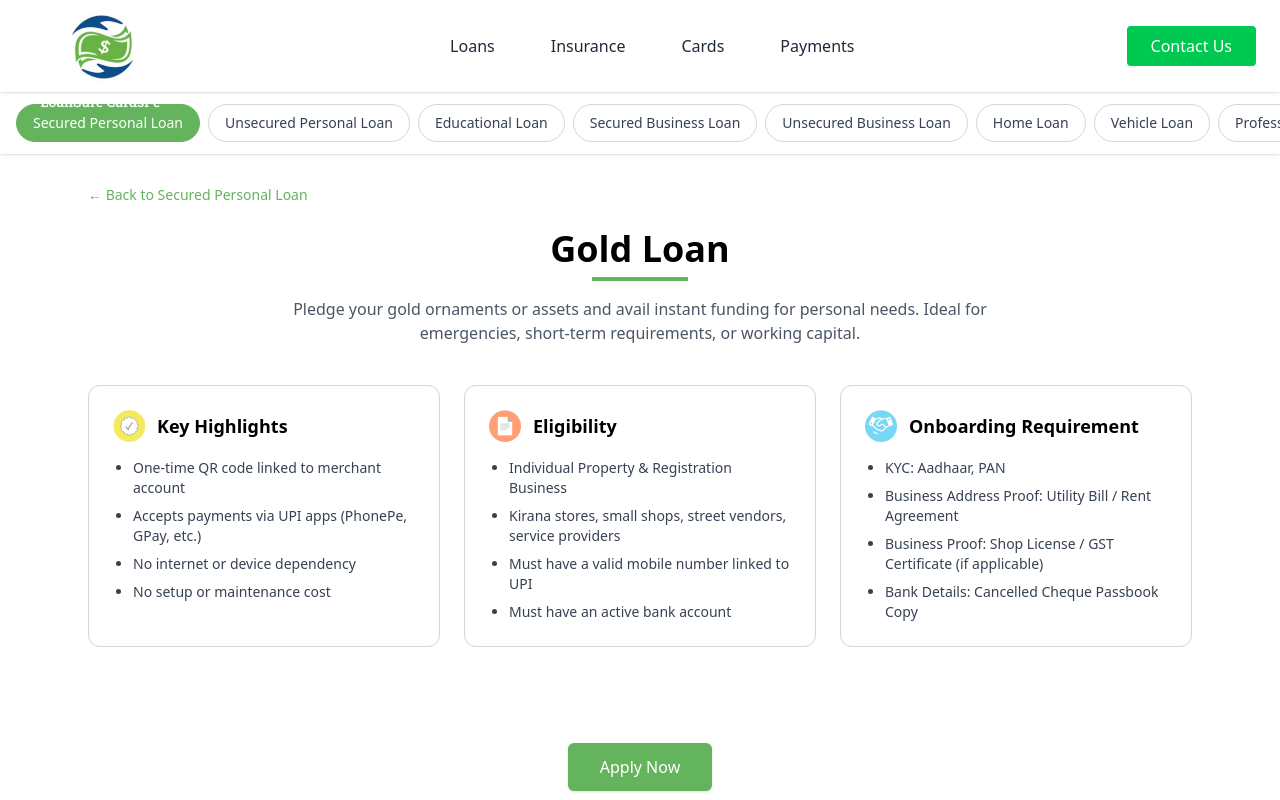
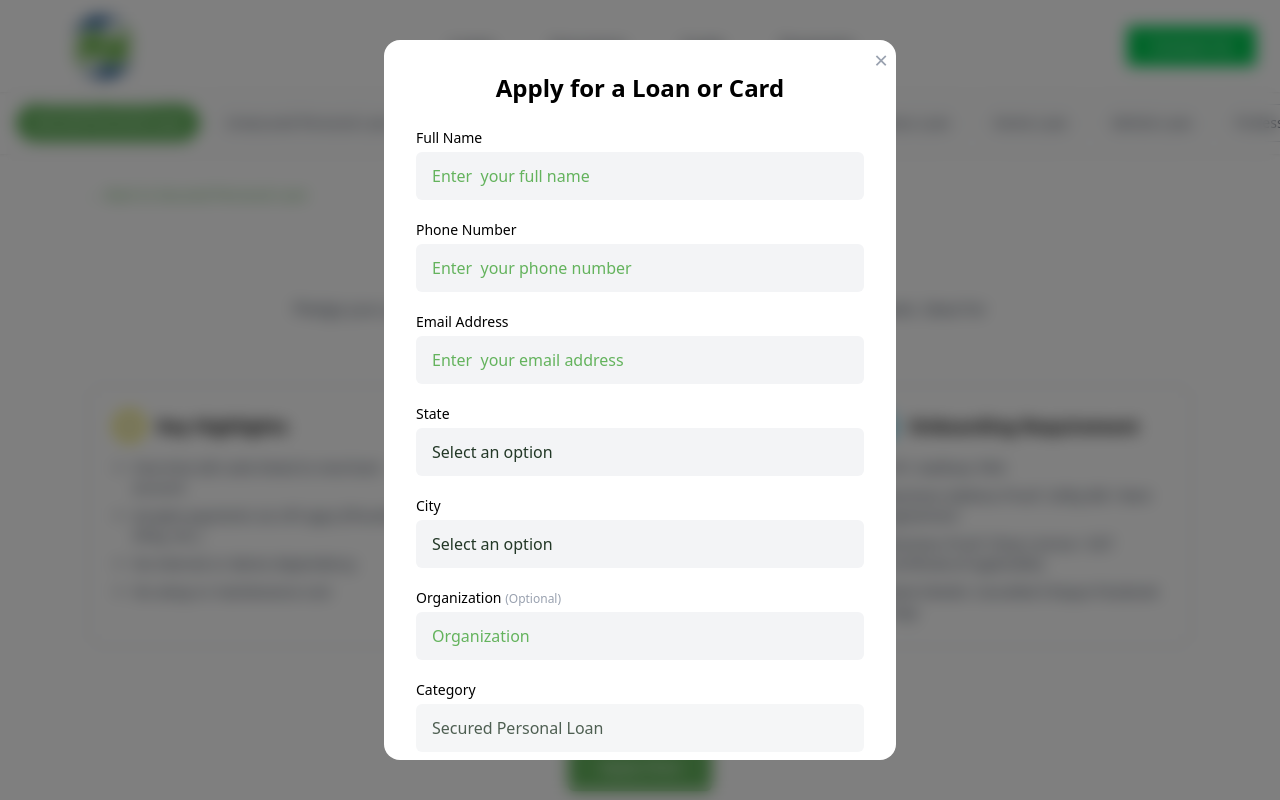
Before and after one commit to Ajay6433/loansure, a Next.js app: page /loans/secured-personal-loan/gold-loan in a window 1280 px wide. Both pictures are taken after a click on the button "Apply Now". Shown: the top 800 px of the page. Built offline with nearby package versions, Linux system fonts and the light colour scheme.

Commit message:
Add ApplyModal component for loan applications: Integrated a modal for users to apply for loans directly from the item detail page, replacing the previous button. Enhanced form functionality with state and city selection, and prepared for future API integration.

```diff
--- a/app/[service]/[category]/[item]/page.tsx
+++ b/app/[service]/[category]/[item]/page.tsx
@@ -1,5 +1,6 @@
 import data from "../../../../data.json";
 import Link from "next/link";
+import ApplyModal from "../../../../components/ApplyModal";
 
 interface Params {
   service: string;
@@ -108,9 +109,7 @@ export default function ItemDetailPage({ params }: { params: Params }) {
 
       {/* Apply button */}
       <div className="text-center">
-        <button className="bg-[#64b35d] hover:bg-[#4f9b4d] text-white px-8 py-3 rounded-md font-medium shadow">
-          Apply Now
-        </button>
+        <ApplyModal category={categoryData?.name || ''} subCategory={itemData.title} />
       </div>
     </main>
   );
--- /dev/null
+++ b/components/ApplyModal.tsx
@@ -0,0 +1,130 @@
+'use client';
+import { useState, useEffect } from 'react';
+import { createPortal } from 'react-dom';
+
+interface Props {
+  category: string;
+  subCategory: string;
+}
+
+export default function ApplyModal({ category, subCategory }: Props) {
+  const [open, setOpen] = useState(false);
+  const [mounted, setMounted] = useState(false);
+
+  // Form state
+  const [form, setForm] = useState({
+    fullName: '',
+    phone: '',
+    email: '',
+    state: '',
+    city: '',
+    organization: '',
+    additional: '',
+  });
+
+  const fieldBase = "w-full bg-gray-100 rounded-md px-4 py-3 placeholder:text-[#64b35d] text-[#233827] focus:outline-none";
+
+  useEffect(() => {
+    setMounted(true);
+  }, []);
+
+  function handleChange(e: React.ChangeEvent<HTMLInputElement | HTMLTextAreaElement>) {
+    setForm({ ...form, [e.target.name]: e.target.value });
+  }
+
+  function handleSelect(e: React.ChangeEvent<HTMLSelectElement>) {
+    const { name, value } = e.target;
+    if (name === 'state') {
+      setForm(prev => ({ ...prev, state: value, city: '' }));
+    } else {
+      setForm(prev => ({ ...prev, [name]: value }));
+    }
+  }
+
+  function handleSubmit(e: React.FormEvent) {
+    e.preventDefault();
+    // TODO: replace with real API call
+    console.log({ ...form, category, subCategory });
+    alert('Application submitted!');
+    setOpen(false);
+  }
+
+  const states = [
+    { name: "Delhi", cities: ["New Delhi"] },
+    { name: "Maharashtra", cities: ["Mumbai", "Pune"] },
+    { name: "Karnataka", cities: ["Bengaluru", "Mysuru"] },
+  ];
+
+  const modalContent = (
+    <div className="fixed inset-0 z-50 flex items-center justify-center bg-black/50 backdrop-blur-sm px-4">
+      <div className="bg-white rounded-2xl w-full max-w-lg max-h-[90vh] overflow-y-auto p-8 no-scrollbar relative animate-fadeIn">
+        <button
+          className="absolute top-2 right-2 text-gray-400 hover:text-gray-600 text-2xl leading-none"
+          onClick={() => setOpen(false)}
+          aria-label="Close"
+        >
+          &times;
+        </button>
+        <h2 className="text-2xl font-semibold text-center mb-6">Apply for a Loan or Card</h2>
+        <form onSubmit={handleSubmit} className="space-y-5">
+          <div>
+            <label className="block mb-1 text-sm font-medium">Full Name</label>
+            <input name="fullName" value={form.fullName} onChange={handleChange} required placeholder="Enter  your full name" className={fieldBase} />
+          </div>
+          <div>
+            <label className="block mb-1 text-sm font-medium">Phone Number</label>
+            <input name="phone" value={form.phone} onChange={handleChange} required placeholder="Enter  your phone number" className={fieldBase} />
+          </div>
+          <div>
+            <label className="block mb-1 text-sm font-medium">Email Address</label>
+            <input name="email" type="email" value={form.email} onChange={handleChange} required placeholder="Enter  your email address" className={fieldBase} />
+          </div>
+          <div>
+            <label className="block mb-1 text-sm font-medium">State</label>
+            <select name="state" value={form.state} onChange={handleSelect} className={fieldBase + " appearance-none"}>
+              <option value="" disabled>Select  an option</option>
+              {states.map(s => (
+                <option key={s.name} value={s.name}>{s.name}</option>
+              ))}
+            </select>
+          </div>
+          <div>
+            <label className="block mb-1 text-sm font-medium">City</label>
+            <select name="city" value={form.city} onChange={handleSelect} className={fieldBase + " appearance-none"} disabled={!form.state}>
+              <option value="" disabled>Select  an option</option>
+              {states.find(s=>s.name===form.state)?.cities.map(c => (
+                <option key={c} value={c}>{c}</option>
+              ))}
+            </select>
+          </div>
+          <div>
+            <label className="block mb-1 text-sm font-medium">Organization <span className="text-xs text-gray-400">(Optional)</span></label>
+            <input name="organization" value={form.organization} onChange={handleChange} placeholder="Organization" className={fieldBase} />
+          </div>
+          <div>
+            <label className="block mb-1 text-sm font-medium">Category</label>
+            <input value={category} disabled className={fieldBase + " opacity-80"} />
+          </div>
+          <div>
+            <label className="block mb-1 text-sm font-medium">Sub Category</label>
+            <input value={subCategory} disabled className={fieldBase + " opacity-80"} />
+          </div>
+          <div>
+            <label className="block mb-1 text-sm font-medium">Additional Information</label>
+            <textarea name="additional" value={form.additional} onChange={handleChange} rows={3} className={fieldBase} />
+          </div>
+          <button type="submit" className="w-full bg-[#64b35d] hover:bg-[#4f9b4d] text-white py-3 rounded-md font-medium">Submit Application</button>
+        </form>
+      </div>
+    </div>
+  );
+
+  return (
+    <>
+      <button onClick={() => setOpen(true)} className="bg-[#64b35d] hover:bg-[#4f9b4d] text-white px-8 py-3 rounded-md font-medium shadow">
+        Apply Now
+      </button>
+      {mounted && open && createPortal(modalContent, document.body)}
+    </>
+  );
+}
```
